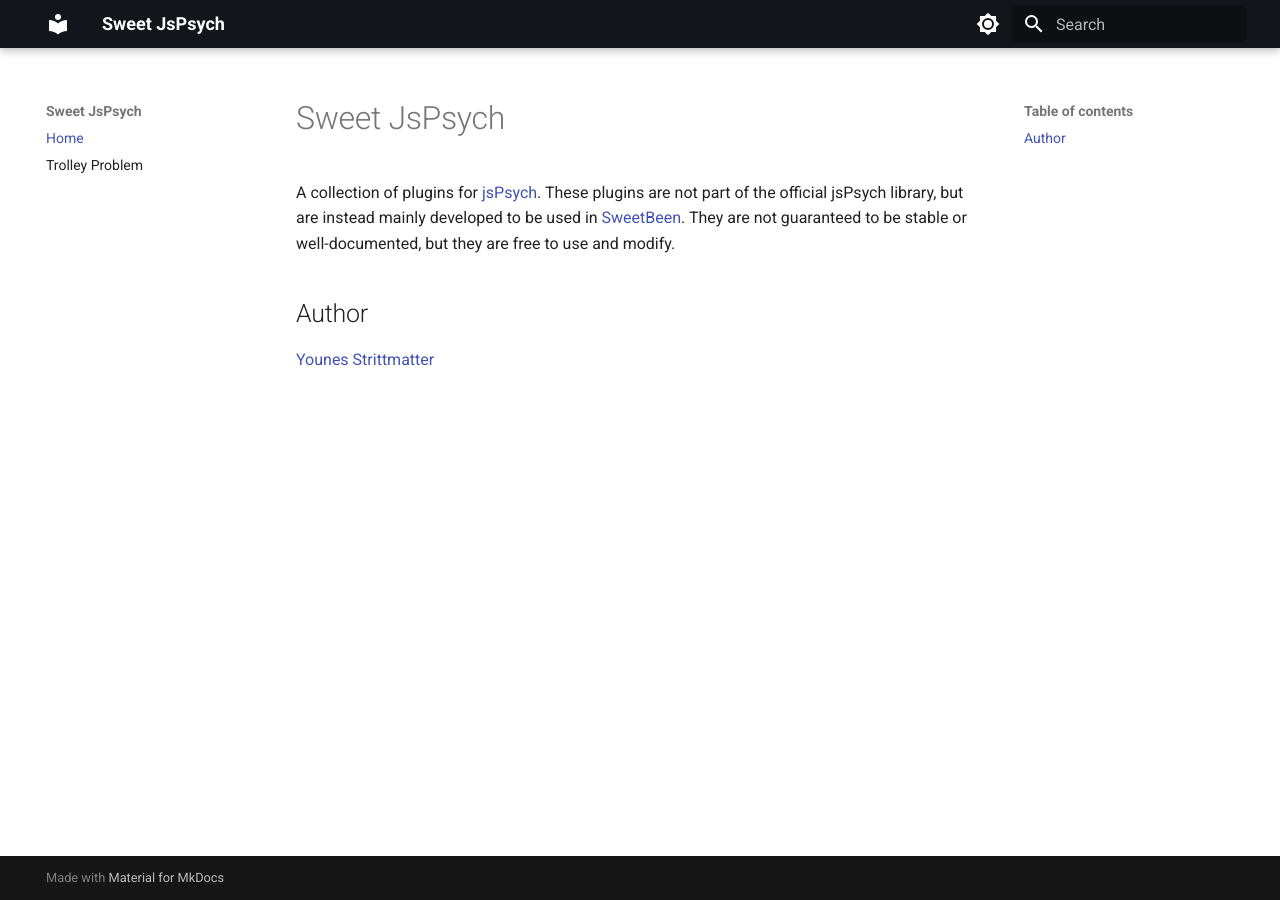
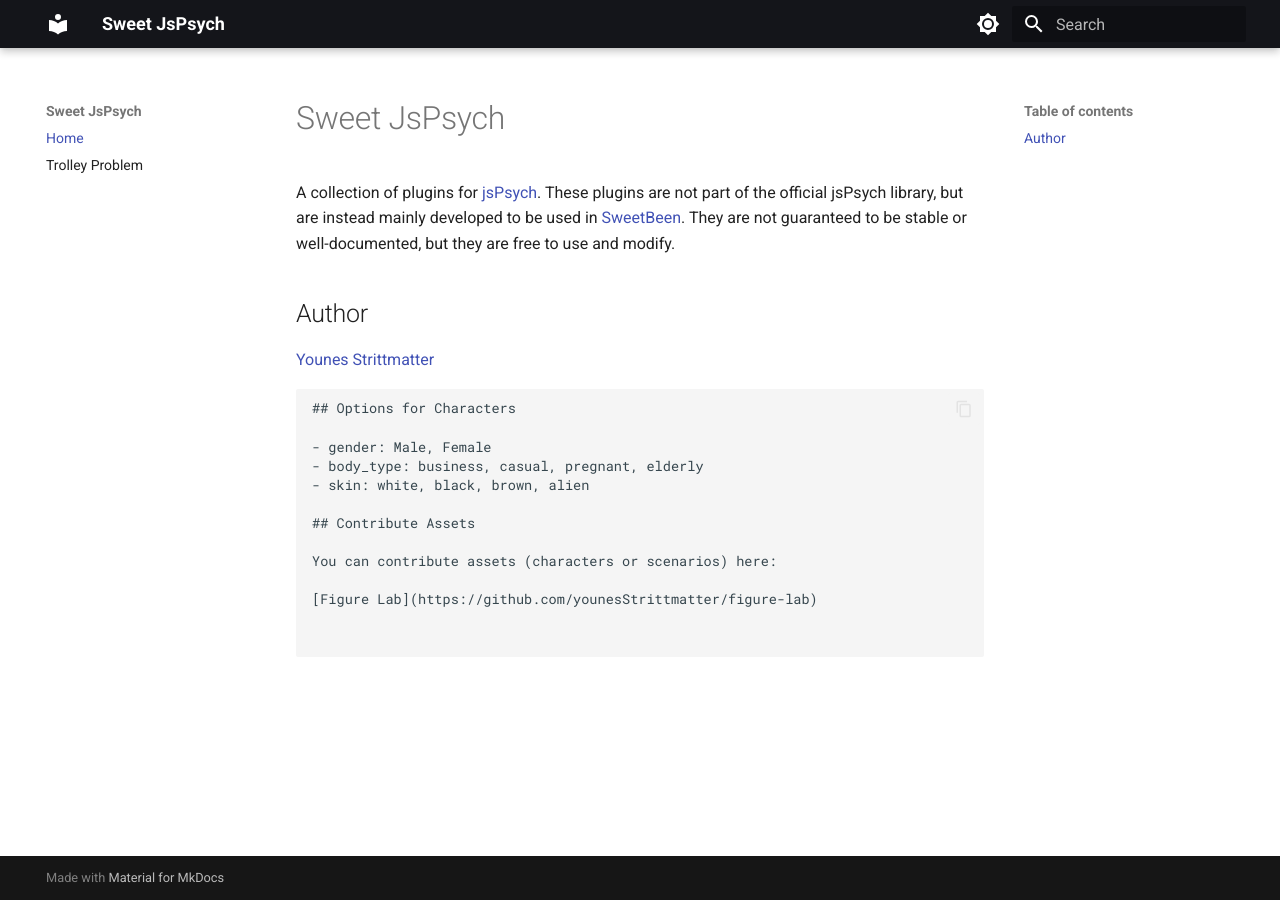
Before and after one commit to younesStrittmatter/sweet-jsPsych, an MkDocs documentation site: the page built from docs/index.md, in a window 1280 px wide. Built offline with MkDocs 1.6.1 and Material for MkDocs 9.7.7, drawn with Linux system fonts in a browser that asks for light colours.

Commit message:
update workflow

````diff
--- a/docs/index.md
+++ b/docs/index.md
@@ -5,3 +5,19 @@
 ## Author
 
 [Younes Strittmatter](https://github.com/younesStrittmatter)
+
+```html
+## Options for Characters
+
+- gender: Male, Female
+- body_type: business, casual, pregnant, elderly
+- skin: white, black, brown, alien
+
+## Contribute Assets
+
+You can contribute assets (characters or scenarios) here:
+
+[Figure Lab](https://github.com/younesStrittmatter/figure-lab)
+
+
+```
````
Also changed, not shown: dev/website/generate_docs.py (+19 -0 lines), docs/trolley-problem/index.md (+15 -0 lines), 1 other file.
